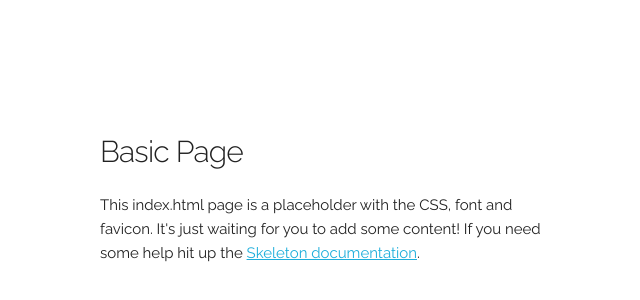
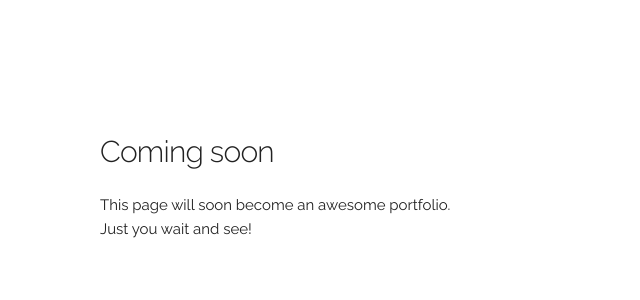
Before and after one commit to medharlow/website, a website: page index.html in a window 1280 px wide. Shown: the part 108-408 px from the top of the page, without its empty margins (60-700 px from the left). Drawn offline with Linux system fonts and the light colour scheme.

Commit message:
text change

```diff
--- a/index.html
+++ b/index.html
@@ -34,8 +34,8 @@
   <div class="container">
     <div class="row">
       <div class="one-half column" style="margin-top: 25%">
-        <h4>Basic Page</h4>
-        <p>This index.html page is a placeholder with the CSS, font and favicon. It's just waiting for you to add some content! If you need some help hit up the <a href="http://www.getskeleton.com">Skeleton documentation</a>.</p>
+        <h4>Coming soon</h4>
+        <p>This page will soon become an awesome portfolio. <br>Just you wait and see!</p>
       </div>
     </div>
   </div>
```
